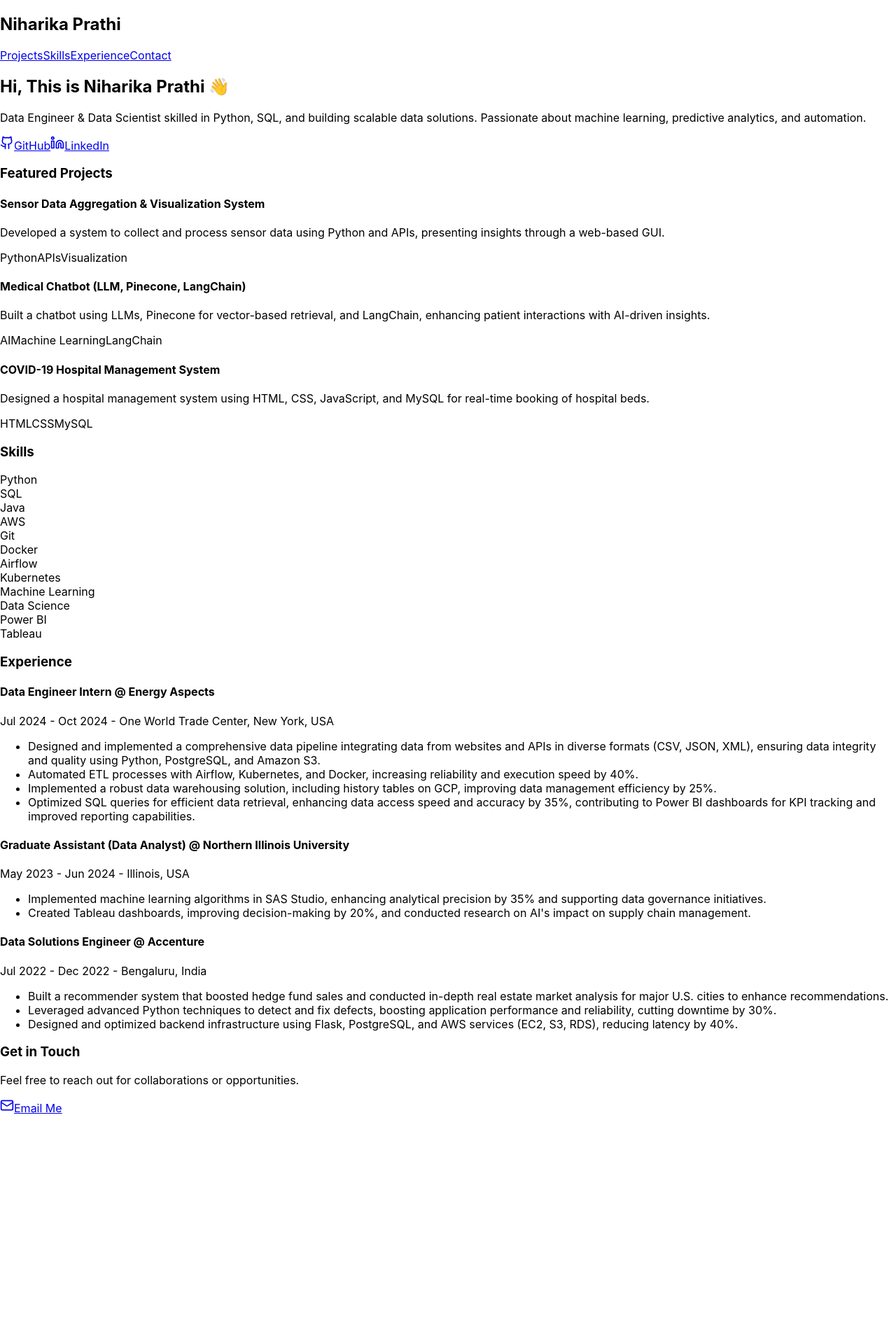
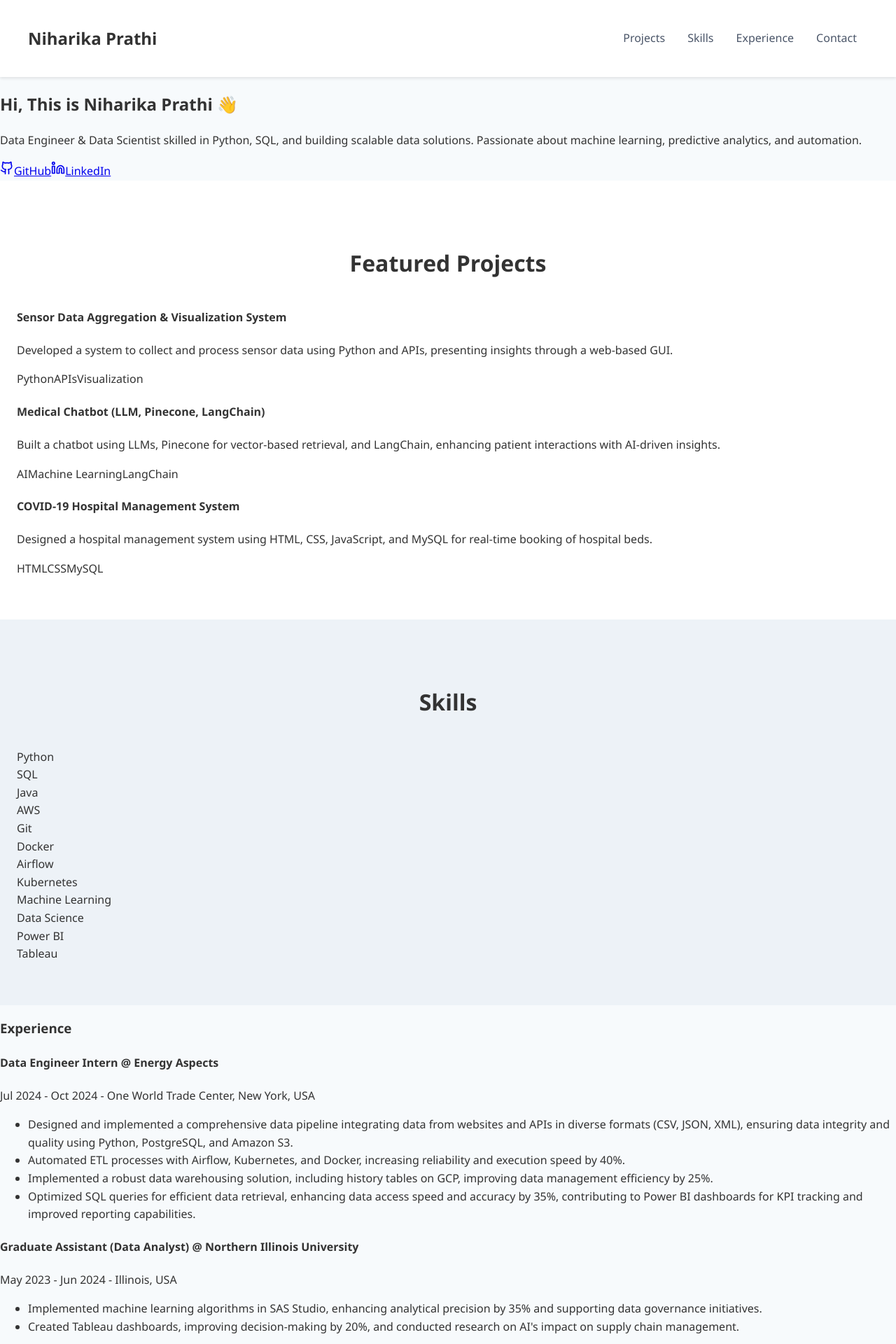
Before and after one commit to niha3101/niha-portfolio, a React (Create React App) app: page / in a window 1280 px wide. Shown: the top 1920 px of the page at 70% size. Before the commit the page ends 1593 px from the top, so only its background shows below. Built offline with nearby package versions, Linux system fonts and the light colour scheme.

Commit message:
update index.css
add colors and styling

```diff
--- a/src/index.css
+++ b/src/index.css
@@ -1,13 +1,274 @@
+/* Global Styles */
 body {
   margin: 0;
-  font-family: -apple-system, BlinkMacSystemFont, 'Segoe UI', 'Roboto', 'Oxygen',
-    'Ubuntu', 'Cantarell', 'Fira Sans', 'Droid Sans', 'Helvetica Neue',
-    sans-serif;
+  padding: 0;
+  font-family: 'Segoe UI', Tahoma, Geneva, Verdana, sans-serif;
   -webkit-font-smoothing: antialiased;
   -moz-osx-font-smoothing: grayscale;
+  background-color: #f7fafc; /* Light background color for the entire page */
+  color: #333; /* Dark text color for readability */
+  line-height: 1.6;
 }
 
 code {
-  font-family: source-code-pro, Menlo, Monaco, Consolas, 'Courier New',
-    monospace;
+  font-family: 'Courier New', Courier, monospace;
+  color: #d63384; /* Highlight code with a distinct color */
 }
+
+/* Header Styles */
+header {
+  background-color: #fff;
+  box-shadow: 0 2px 4px rgba(0, 0, 0, 0.1); /* Subtle shadow under header */
+  padding: 16px 0;
+}
+
+nav {
+  max-width: 1200px;
+  margin: 0 auto;
+  padding: 0 24px;
+  display: flex;
+  justify-content: space-between;
+  align-items: center;
+}
+
+h1 {
+  font-size: 24px;
+  font-weight: bold;
+  color: #333;
+}
+
+nav a {
+  color: #4a5568; /* Medium gray for links */
+  text-decoration: none;
+  padding: 8px 16px;
+  border-radius: 8px;
+  transition: background-color 0.3s ease;
+}
+
+nav a:hover {
+  background-color: #edf2f7; /* Light gray hover effect */
+  color: #2d3748; /* Darker text on hover */
+}
+
+/* Hero Section */
+section#hero {
+  background-color: #1a202c; /* Dark background for contrast */
+  color: #fff;
+  padding: 80px 24px;
+  text-align: center;
+}
+
+section#hero h2 {
+  font-size: 36px;
+  margin-bottom: 20px;
+}
+
+section#hero p {
+  font-size: 18px;
+  margin-bottom: 30px;
+  line-height: 1.6;
+}
+
+section#hero .flex {
+  justify-content: center;
+  gap: 16px;
+}
+
+section#hero .flex a {
+  display: inline-flex;
+  align-items: center;
+  color: #fff;
+  text-decoration: none;
+  padding: 12px 20px;
+  background-color: #333;
+  border-radius: 6px;
+  transition: background-color 0.3s ease;
+}
+
+section#hero .flex a:hover {
+  background-color: #2d3748;
+}
+
+/* Projects Section */
+section#projects {
+  background-color: #fff;
+  padding: 60px 24px;
+}
+
+section#projects h3 {
+  font-size: 32px;
+  margin-bottom: 40px;
+  text-align: center;
+}
+
+.projects-grid {
+  display: grid;
+  grid-template-columns: repeat(auto-fill, minmax(250px, 1fr));
+  gap: 24px;
+}
+
+.project-card {
+  background-color: #f7fafc;
+  padding: 20px;
+  border-radius: 10px;
+  box-shadow: 0 2px 10px rgba(0, 0, 0, 0.1);
+  transition: box-shadow 0.3s ease;
+}
+
+.project-card:hover {
+  box-shadow: 0 4px 16px rgba(0, 0, 0, 0.15);
+}
+
+.project-card h4 {
+  font-size: 22px;
+  margin-bottom: 16px;
+}
+
+.project-card p {
+  color: #4a5568;
+  margin-bottom: 16px;
+}
+
+.project-card .tags {
+  display: flex;
+  flex-wrap: wrap;
+  gap: 8px;
+}
+
+.project-card .tags .tag {
+  background-color: #e2e8f0;
+  padding: 6px 12px;
+  border-radius: 20px;
+  font-size: 14px;
+  color: #4a5568;
+}
+
+.project-card .view-project {
+  display: inline-flex;
+  align-items: center;
+  color: #3182ce;
+  text-decoration: none;
+  font-weight: bold;
+}
+
+.project-card .view-project:hover {
+  color: #2b6cb0;
+}
+
+/* Skills Section */
+section#skills {
+  background-color: #edf2f7;
+  padding: 60px 24px;
+}
+
+section#skills h3 {
+  font-size: 32px;
+  margin-bottom: 40px;
+  text-align: center;
+}
+
+.skills-container {
+  display: flex;
+  flex-wrap: wrap;
+  gap: 16px;
+  justify-content: center;
+}
+
+.skill {
+  background-color: #fff;
+  padding: 12px 24px;
+  border-radius: 20px;
+  box-shadow: 0 2px 4px rgba(0, 0, 0, 0.1);
+  transition: transform 0.3s ease;
+}
+
+.skill:hover {
+  transform: scale(1.05);
+}
+
+/* Contact Section */
+section#contact {
+  background-color: #fff;
+  padding: 60px 24px;
+  text-align: center;
+}
+
+section#contact h3 {
+  font-size: 32px;
+  margin-bottom: 24px;
+}
+
+section#contact p {
+  font-size: 18px;
+  margin-bottom: 30px;
+}
+
+.contact-btn {
+  display: inline-flex;
+  align-items: center;
+  background-color: #2d3748;
+  color: #fff;
+  padding: 14px 30px;
+  border-radius: 8px;
+  text-decoration: none;
+  transition: background-color 0.3s ease;
+}
+
+.contact-btn:hover {
+  background-color: #4a5568;
+}
+
+/* Footer Styles */
+footer {
+  background-color: #1a202c;
+  color: #fff;
+  padding: 20px 0;
+  text-align: center;
+}
+
+footer p {
+  font-size: 16px;
+  margin: 0;
+}
+
+footer a {
+  color: #3182ce;
+  text-decoration: none;
+}
+
+footer a:hover {
+  text-decoration: underline;
+}
+
+/* Responsive Styles */
+@media (max-width: 768px) {
+  nav {
+    flex-direction: column;
+    align-items: center;
+  }
+
+  section#hero h2 {
+    font-size: 28px;
+  }
+
+  section#hero p {
+    font-size: 16px;
+  }
+
+  .projects-grid {
+    grid-template-columns: repeat(auto-fill, minmax(200px, 1fr));
+  }
+
+  .project-card {
+    padding: 16px;
+  }
+
+  .skills-container {
+    flex-direction: column;
+    align-items: center;
+  }
+
+  .contact-btn {
+    padding: 12px 24px;
+  }
+}
```
